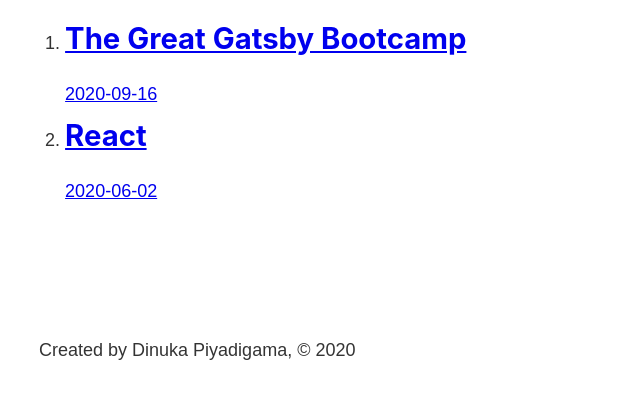
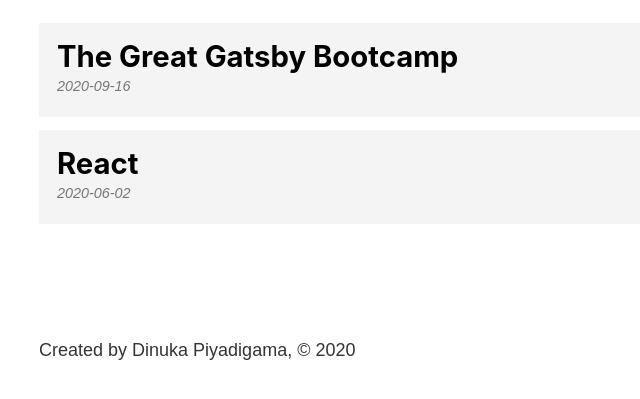
Before and after one commit to dinuka-rp/Gatsby-JS-Learning, a Gatsby site: page /blog in a window 1280 px wide. Shown: the part 393-792 px from the top of the page, without its empty margins (244-884 px from the left). Built offline with nearby package versions, Linux system fonts and the light colour scheme; Gatsby itself is replaced by a stand-in of ours.

Commit message:
Add styling to footer & blog list

```diff
--- a/src/components/footer.js
+++ b/src/components/footer.js
@@ -1,5 +1,6 @@
-import React from "react";
-import {graphql, useStaticQuery} from "gatsby";
+import React from "react"
+import { graphql, useStaticQuery } from "gatsby"
+import footerStyles from "./footer.module.scss"
 
 const Footer = () => {
   // query and store data from graphql api
@@ -14,7 +15,7 @@ const Footer = () => {
   `)
 
   return (
-    <footer>
+    <footer className={footerStyles.footer}>
       <p>Created by {data.site.siteMetadata.author}, © 2020</p>
     </footer>
   )
--- /dev/null
+++ b/src/components/footer.module.scss
@@ -0,0 +1,3 @@
+.footer {
+  margin-top: 3rem;
+}
--- a/src/pages/blog.js
+++ b/src/pages/blog.js
@@ -1,6 +1,7 @@
 import React from "react"
 import Layout from "../components/layout"
 import { graphql, Link, useStaticQuery } from "gatsby"
+import blogStyles from "./blog.module.scss"
 
 const BlogPage = () => {
   // get data from markdown files in file system
@@ -28,10 +29,10 @@ const BlogPage = () => {
     <Layout>
       <h1>Blog</h1>
       {/* <p>Posts will show up here later on.</p> */}
-      <ol>
+      <ol className={blogStyles.posts}>
         {data.allMarkdownRemark.edges.map(edge => {
           return (
-            <li>
+            <li className={blogStyles.post}>
               <Link to={`/blog/${edge.node.fields.slug}`}>
                 <h2>{edge.node.frontmatter.title}</h2>
                 <p>{edge.node.frontmatter.date}</p>
--- /dev/null
+++ b/src/pages/blog.module.scss
@@ -0,0 +1,29 @@
+.posts {
+  list-style-type: none;
+  margin: 0;
+}
+
+.post {
+  margin: 1rem o;
+  a {
+    background: #f4f4f4;
+    color: black;
+    display: block;
+    padding: 1rem;
+    text-decoration: none;
+  }
+
+  a:hover {
+    background: #e4e4e4;
+  }
+
+  h2 {
+    margin-bottom: 0;
+  }
+
+  p {
+    color: #777777;
+    font-size: 0.8rem;
+    font-style: italic;
+  }
+}
```
